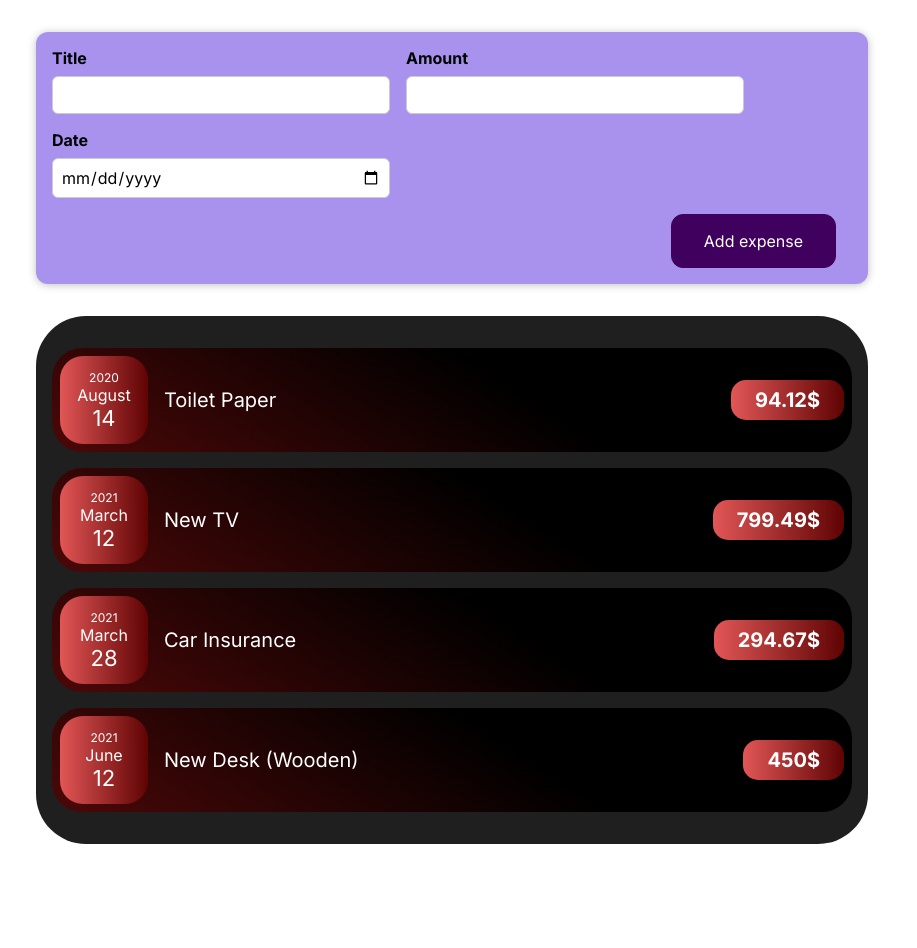
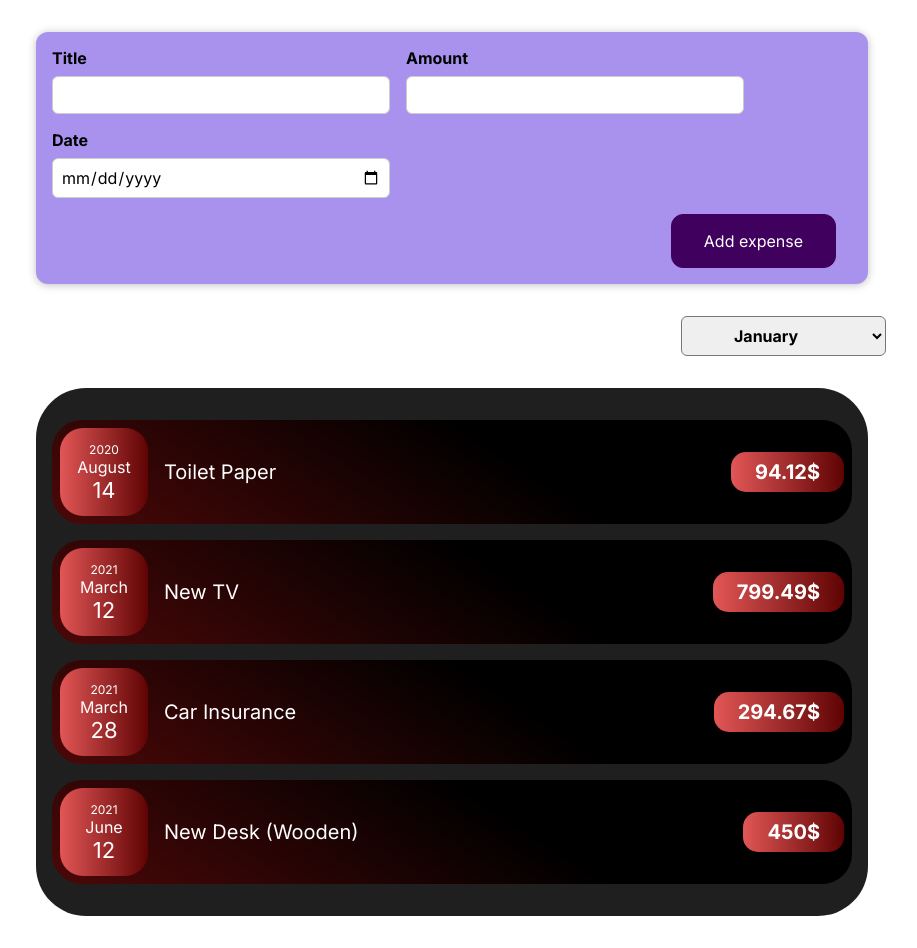
Before and after one commit to dorogan1510/React_Expense_tracker, a React (Create React App) app: page / in a window 1280 px wide. Shown: the whole page, without its empty margins (188-1105 px from the left). Before the commit the page ends 876 px from the top, so only its background shows below. Built offline with nearby package versions, Linux system fonts and the light colour scheme.

Commit message:
Now all expenses are added dynamicaly. Create month filter, need to get it work.

```diff
--- a/src/App.js
+++ b/src/App.js
@@ -1,9 +1,9 @@
-import React from 'react'
+import React, { useState } from 'react'
 import Expenses from './components/Expenses/Expenses'
 import './App.scss'
 import NewExpense from './components/CreateNewExpenses/NewExpense'
 
-const expenses = [
+const DUMMY_EXPENSES = [
     {
         id: 'e1',
         title: 'Toilet Paper',
@@ -26,9 +26,17 @@ const expenses = [
 ]
 
 function App() {
+    const [expenses, setExpenses] = useState(DUMMY_EXPENSES)
+
+    const addExpenseHandler = expense => {
+        setExpenses(prevExpenses => {
+            return [expense, ...prevExpenses]
+        })
+    }
+
     return (
         <div className='App'>
-            <NewExpense />
+            <NewExpense onAddExpense={addExpenseHandler} />
             <Expenses item={expenses} />
         </div>
     )
--- a/src/components/CreateNewExpenses/ExpenseForm.js
+++ b/src/components/CreateNewExpenses/ExpenseForm.js
@@ -1,7 +1,7 @@
 import React, { useState } from 'react'
 import './ExpenseForm.scss'
 
-function ExpenseForm() {
+function ExpenseForm(props) {
     const [enteredTitle, setEnteredTitle] = useState('')
     const [enteredAmount, setEnteredAmount] = useState('')
     const [enteredDate, setEnteredDate] = useState('')
@@ -18,6 +18,8 @@ function ExpenseForm() {
             amount: enteredAmount,
             date: new Date(enteredDate),
         }
+
+        props.onSaveExpenseData(expenseData)
 
         setEnteredTitle('')
         setEnteredAmount('')
--- a/src/components/CreateNewExpenses/NewExpense.js
+++ b/src/components/CreateNewExpenses/NewExpense.js
@@ -2,10 +2,18 @@ import React from 'react'
 import './NewExpense.scss'
 import ExpenseForm from './ExpenseForm'
 
-function NewExpense() {
+function NewExpense(props) {
+    const onSaveExpenseDataHandler = data => {
+        const expenseData = {
+            ...data,
+            id: Math.random().toString(),
+        }
+        props.onAddExpense(expenseData)
+    }
+
     return (
         <div className='new-expense'>
-            <ExpenseForm />
+            <ExpenseForm onSaveExpenseData={onSaveExpenseDataHandler} />
         </div>
     )
 }
--- a/src/components/Expenses/Expenses.js
+++ b/src/components/Expenses/Expenses.js
@@ -1,30 +1,23 @@
 import React from 'react'
 import ExpenseItem from './ExpenseItem'
 import './Expenses.scss'
+import ExpensesFilter from './ExpensesFilter'
 
 function Expenses(props) {
     return (
-        <div className='expenses'>
-            <ExpenseItem
-                title={props.item[0].title}
-                amount={props.item[0].amount}
-                date={props.item[0].date}
-            />
-            <ExpenseItem
-                title={props.item[1].title}
-                amount={props.item[1].amount}
-                date={props.item[1].date}
-            />
-            <ExpenseItem
-                title={props.item[2].title}
-                amount={props.item[2].amount}
-                date={props.item[2].date}
-            />
-            <ExpenseItem
-                title={props.item[3].title}
-                amount={props.item[3].amount}
-                date={props.item[3].date}
-            />
+        <div>
+            <ExpensesFilter />
+
+            <div className='expenses'>
+                {props.item.map(expense => (
+                    <ExpenseItem
+                        key={expense.id}
+                        title={expense.title}
+                        amount={expense.amount}
+                        date={expense.date}
+                    />
+                ))}
+            </div>
         </div>
     )
 }
--- /dev/null
+++ b/src/components/Expenses/ExpensesFilter.js
@@ -0,0 +1,31 @@
+import React from 'react'
+import './ExpensesFilter.scss'
+
+function ExpensesFilter(props) {
+    const dropdownChangeHandler = event => {
+        props.onChangeFilter(event.target.value)
+    }
+    return (
+        <div className='expenses-filter'>
+            <div className='expenses-filter__control'>
+                <label>Filter by month</label>
+                <select value={props.selected} onChange={dropdownChangeHandler}>
+                    <option value='01'>January</option>
+                    <option value='02'>February</option>
+                    <option value='03'>March</option>
+                    <option value='04'>April</option>
+                    <option value='05'>May</option>
+                    <option value='06'>June</option>
+                    <option value='07'>July</option>
+                    <option value='08'>August</option>
+                    <option value='04'>September</option>
+                    <option value='10'>October</option>
+                    <option value='11'>November</option>
+                    <option value='12'>December</option>
+                </select>
+            </div>
+        </div>
+    )
+}
+
+export default ExpensesFilter
--- /dev/null
+++ b/src/components/Expenses/ExpensesFilter.scss
@@ -0,0 +1,23 @@
+.expenses-filter {
+    color: white;
+    padding: 0 1rem;
+}
+
+.expenses-filter__control {
+    display: flex;
+    width: 100%;
+    align-items: center;
+    justify-content: space-between;
+    margin: 1rem 0;
+}
+.expenses-filter label {
+    font-weight: bold;
+    margin-bottom: 0.5rem;
+}
+
+.expenses-filter select {
+    font: inherit;
+    padding: 0.5rem 3rem;
+    font-weight: bold;
+    border-radius: 6px;
+}
```
